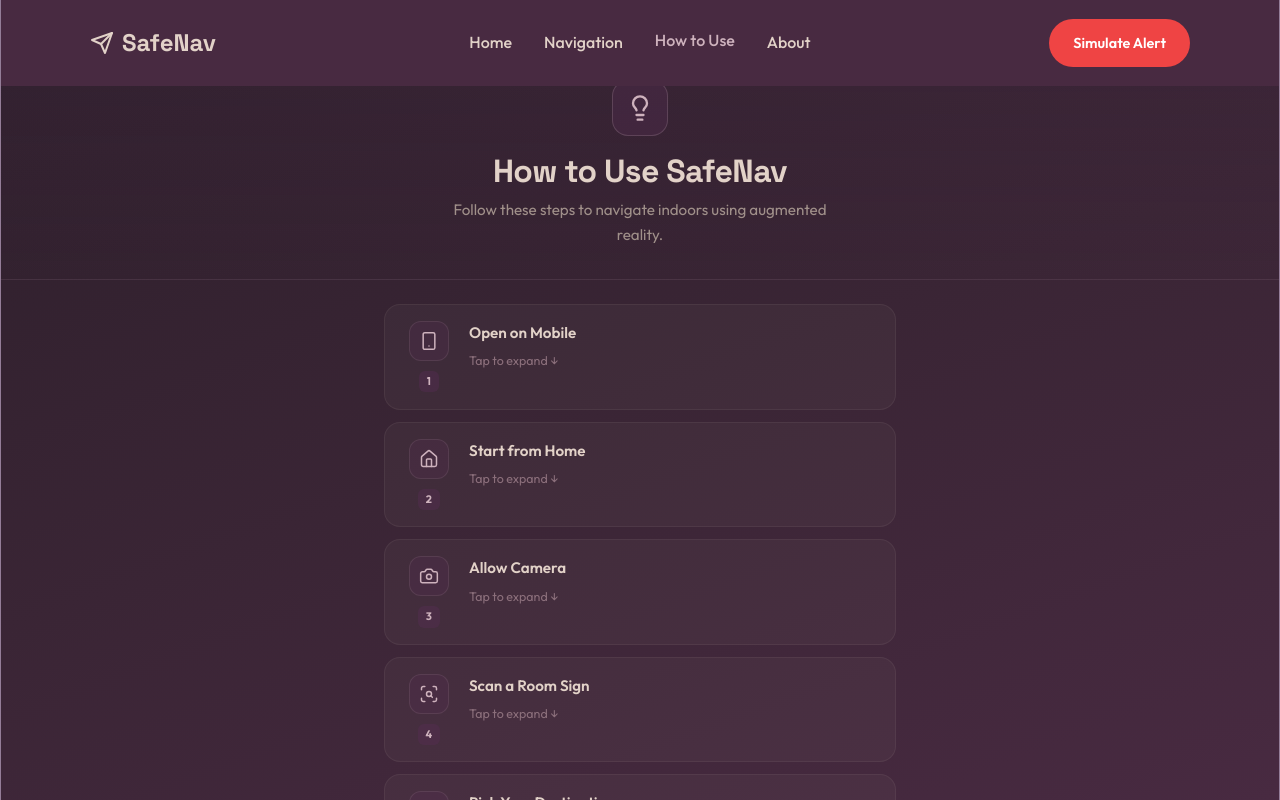
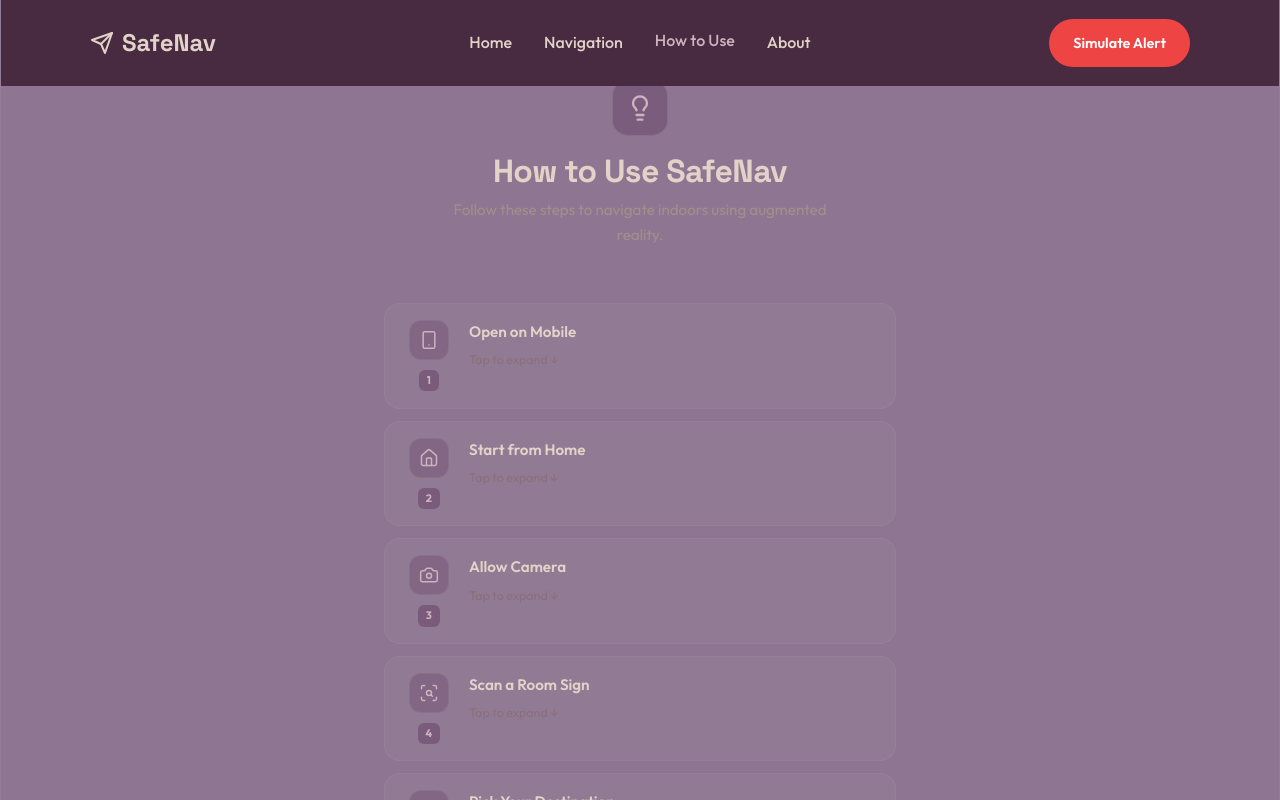
Before and after one commit to ArjuSuresh/SafeNav, a React (Create React App) app in the folder indoor-ar-navigation/: page / in a window 1280 px wide. Both pictures are taken after a click on the element "How to Use". Built offline with nearby package versions, Linux system fonts and the light colour scheme; no server answers.

Commit message:
Fix Guide page background and active card opacity
GuidePage.js: Remove conflicting dark linear gradients to allow inheritance of global body background (#8e7692). Increase opacity of active card to 0.85.

```diff
--- a/indoor-ar-navigation/src/pages/GuidePage.js
+++ b/indoor-ar-navigation/src/pages/GuidePage.js
@@ -66,15 +66,15 @@ function GuidePage({ onBack }) {
     return (
         <div style={{
             minHeight: '100vh',
-            background: 'linear-gradient(160deg, #2D1F2B 0%, #3A2535 50%, #482A41 100%)',
+            background: 'transparent',
             paddingBottom: '6rem',
         }}>
             {/* Header */}
             <div style={{
                 padding: '5rem 1.5rem 2rem',
                 textAlign: 'center',
-                background: 'linear-gradient(to bottom, rgba(87,46,84,0.15), transparent)',
-                borderBottom: '1px solid rgba(226,210,200,0.08)',
+                background: 'transparent',
+                borderBottom: 'none',
             }}>
                 <div style={{
                     width: 56, height: 56, borderRadius: '16px',
@@ -109,7 +109,7 @@ function GuidePage({ onBack }) {
                                 display: 'flex', gap: '1rem', alignItems: 'flex-start',
                                 padding: '1rem 1.25rem',
                                 marginBottom: '0.75rem',
-                                background: isActive ? 'rgba(87,46,84,0.25)' : 'rgba(226,210,200,0.04)',
+                                background: isActive ? 'rgba(87,46,84,0.85)' : 'rgba(226,210,200,0.04)',
                                 border: `1px solid ${isActive ? 'rgba(206,178,189,0.35)' : 'rgba(226,210,200,0.07)'}`,
                                 borderRadius: '16px',
                                 cursor: 'pointer',
```
